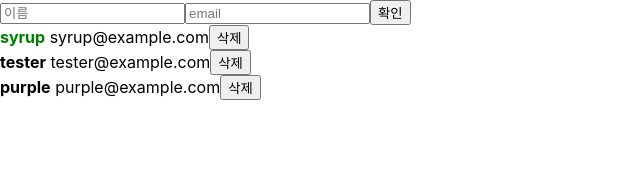
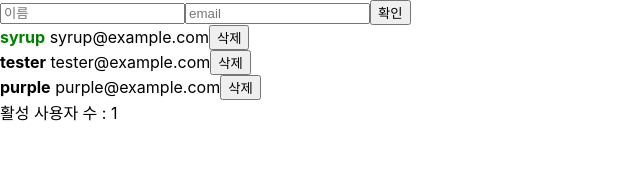
Before and after one commit to maybeb50/React-study, a React (Create React App) app: page / in a window 1280 px wide. Shown: the top 190 px of the page, without its empty margins (0-640 px from the left). Built offline with nearby package versions, Linux system fonts and the light colour scheme.

Commit message:
useMemo Hook 테스트

```diff
--- a/src/App.js
+++ b/src/App.js
@@ -1,6 +1,12 @@
-import React, { useRef, useState } from 'react';
+import React, { useRef, useState, useMemo } from 'react';
 import UserList from './UserList';
 import CreateUser from './CreateUser';
+import CountActiveUsers from './CountActiveUsers';
+
+// function countActiveUsers(users) {
+//   console.log('활성 사용자 수를 세는 중..');
+//   return users.filter(user => user.active).length
+// }
 
 function App() {
   const [users, setUsers] = useState([
@@ -72,7 +78,9 @@ function App() {
         ? {...user, active: !user.active} : user
       )
     )
-  }
+  };
+
+  // const count = useMemo(() => countActiveUsers(users), [users]);
 
   return (
     <>
@@ -83,6 +91,8 @@ function App() {
         onCreate={onCreate}
       />
       <UserList users={users} onRemove={onRemove} onToggle={onToggle} />
+      {/* <div>활성 사용자 수 : {count}</div> */}
+      <CountActiveUsers users={users} />
     </>
   );
 }
--- /dev/null
+++ b/src/CountActiveUsers.js
@@ -0,0 +1,13 @@
+import React, { useMemo } from 'react';
+
+function CountActiveUsers({ users }) {
+    const count = useMemo(
+        () => users.filter(user => user.active).length, [users]
+    );
+
+    return(
+        <div>활성 사용자 수 : {count}</div>
+    );
+}
+
+export default CountActiveUsers;
```
